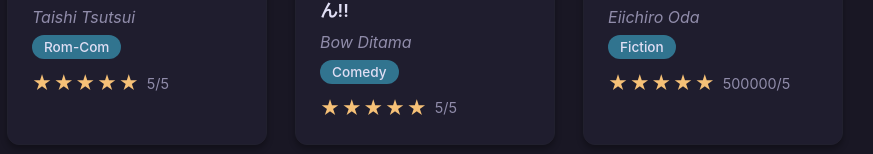
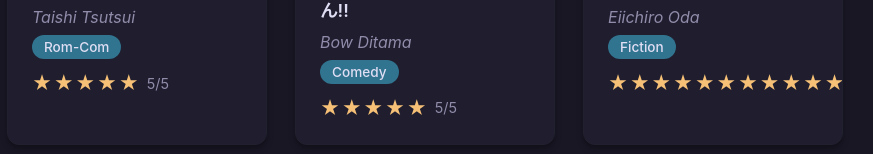
Before and after one commit to TheBearodactyl/bearodactyl.dev, a Nuxt app: page /read-watch-list in a window 1280 px wide. Shown: the part 508-662 px from the top of the page, without its empty margins (71-944 px from the left). Built offline with nearby package versions, Linux system fonts and the light colour scheme.

Commit message:
small correction

```diff
--- a/components/BooksGallery.vue
+++ b/components/BooksGallery.vue
@@ -14,7 +14,7 @@
                         <div class="book-genre">{{ book.genre }}</div>
                         <div class="book-rating">
                             <span class="stars">
-                                <span v-for="star in 5" :key="star" class="star"
+                                <span v-for="star in (book.title === 'One Piece' ? 50 : 5)" :key="star" class="star"
                                     :class="{ 'filled': star <= book.rating }">★</span>
                             </span>
                             <span class="rating-text">{{ book.rating }}/5</span>
@@ -35,7 +35,7 @@
                             <div class="expanded-genre">{{ book.genre }}</div>
                             <div class="expanded-rating">
                                 <span class="stars">
-                                    <span v-for="star in 5" :key="star" class="star"
+                                    <span v-for="star in (book.title === 'One Piece' ? 50 : 5)" :key="star" class="star"
                                         :class="{ 'filled': star <= book.rating }">★</span>
                                 </span>
                                 <span class="rating-text">{{ book.rating }}/5</span>
@@ -110,7 +110,7 @@ const books = ref([
         title: "One Piece",
         author: "Eiichiro Oda",
         genre: "Fiction",
-        rating: 500000,
+        rating: 50,
         coverImage: "https://wallpapers.com/images/hd/monkey-d-luffy-one-piece-character-ncbn2w69dzvewvem.jpg",
         description: "Fictional pirates overthrow corrupt establishments because one of the victims gave Luffy a half-eaten McNugget",
         myThoughts: "This is by far the peak of fiction in a very objective sense. This is not an opinion, it's a fact",
```
